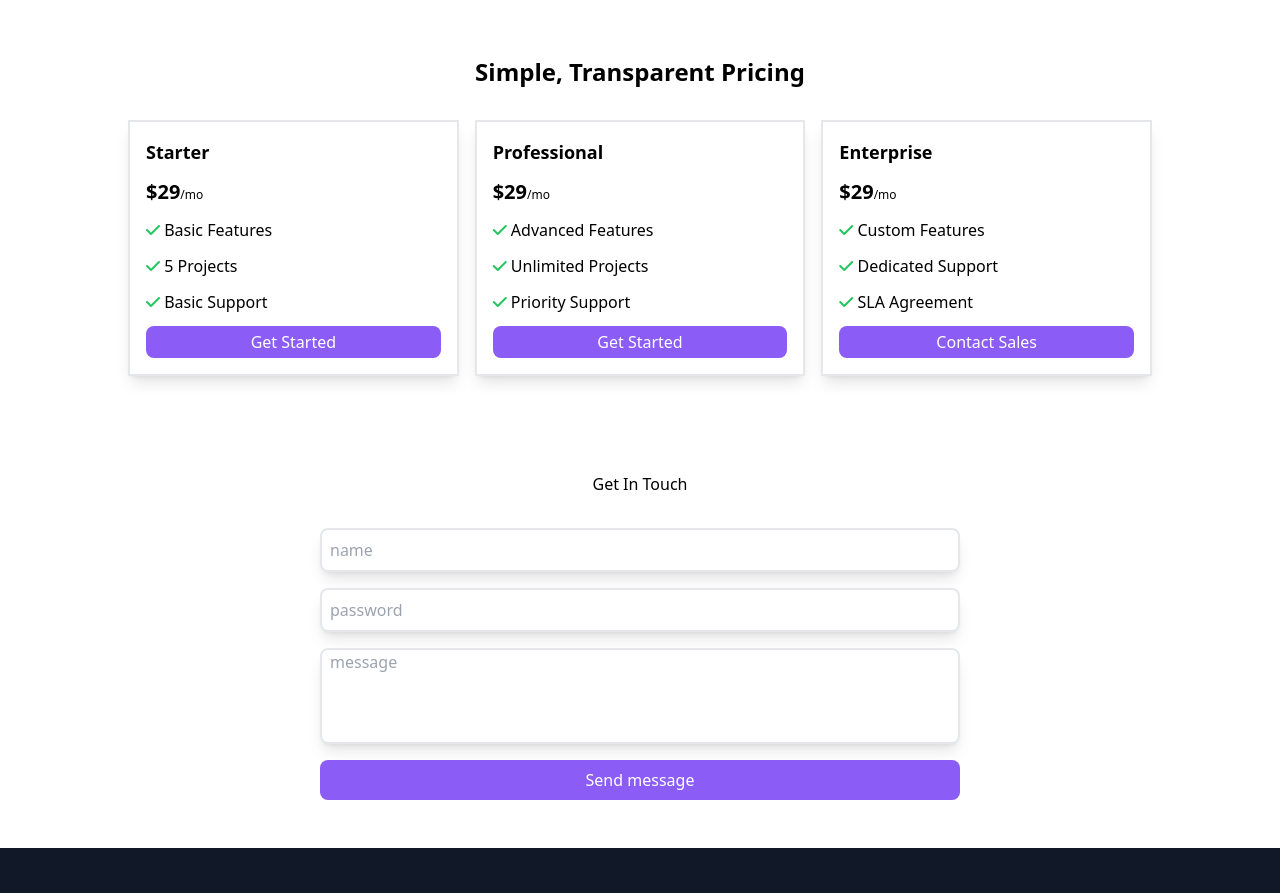
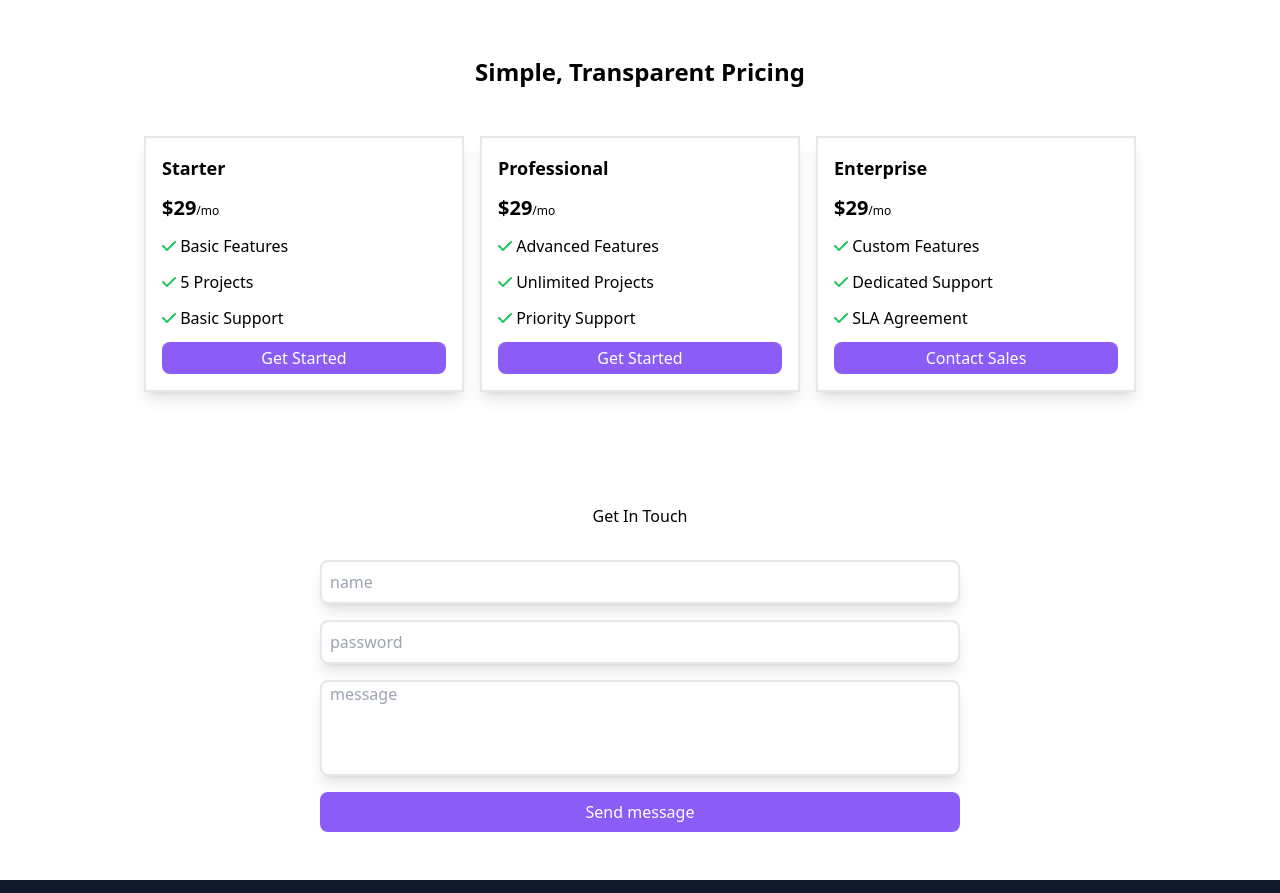
Before and after one commit to axmedjaa/landing-page, a plain HTML site: page index.html in a window 1280 px wide. Shown: the part 1080-1973 px from the top of the page. Drawn offline with nearby package versions, Linux system fonts and the light colour scheme.

Commit message:
updating file

```diff
--- a/index.html
+++ b/index.html
@@ -97,7 +97,7 @@
             <!-- title -->
              <h1 class="text-xl md:text-2xl font-bold">Simple, Transparent Pricing</h1>
             <!-- priceboxs -->
-             <div class="w-full max-w-screen-lg grid grid-cols-1 md:grid-cols-2 lg:grid-cols-3 gap-4">
+             <div class="w-full max-w-screen-lg grid grid-cols-1 md:grid-cols-2 lg:grid-cols-3 gap-4 p-4">
                 <!-- box1 -->
                  <div class="flex flex-col justify-center p-4 space-y-3 shadow-lg shadow-lg border-2 hover:border-violet-500">
                     <h4 class="text-lg font-bold">Starter</h4>
```
